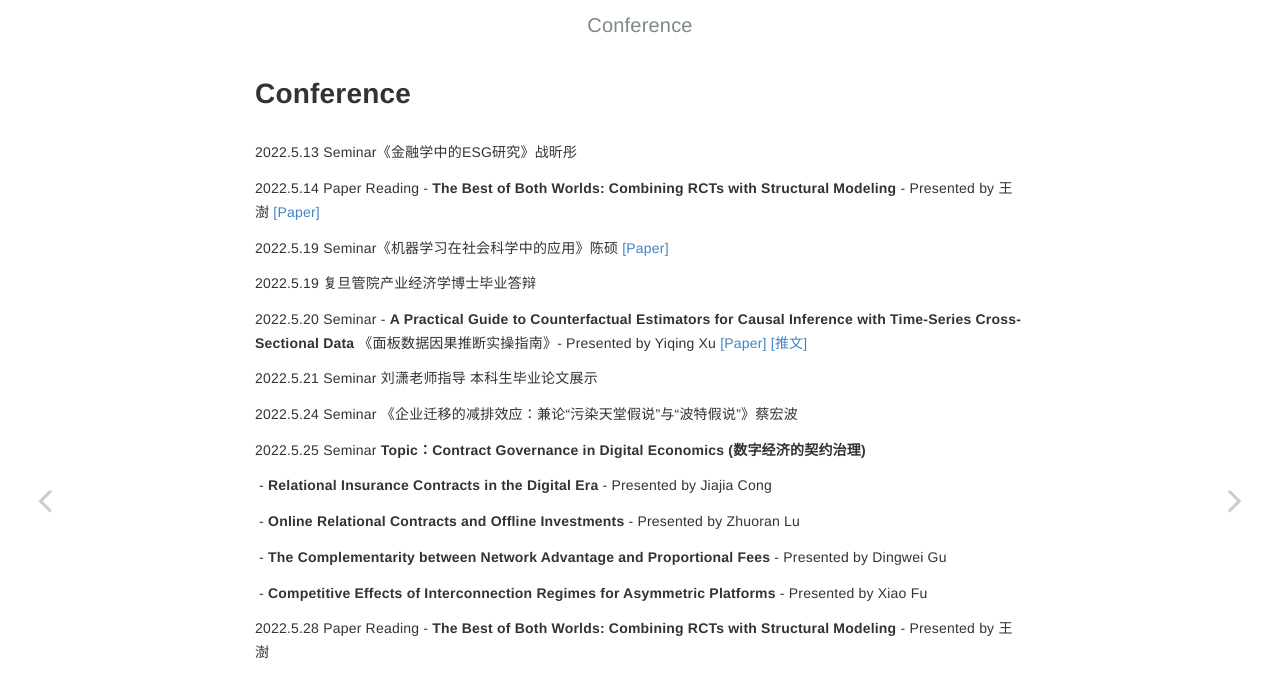
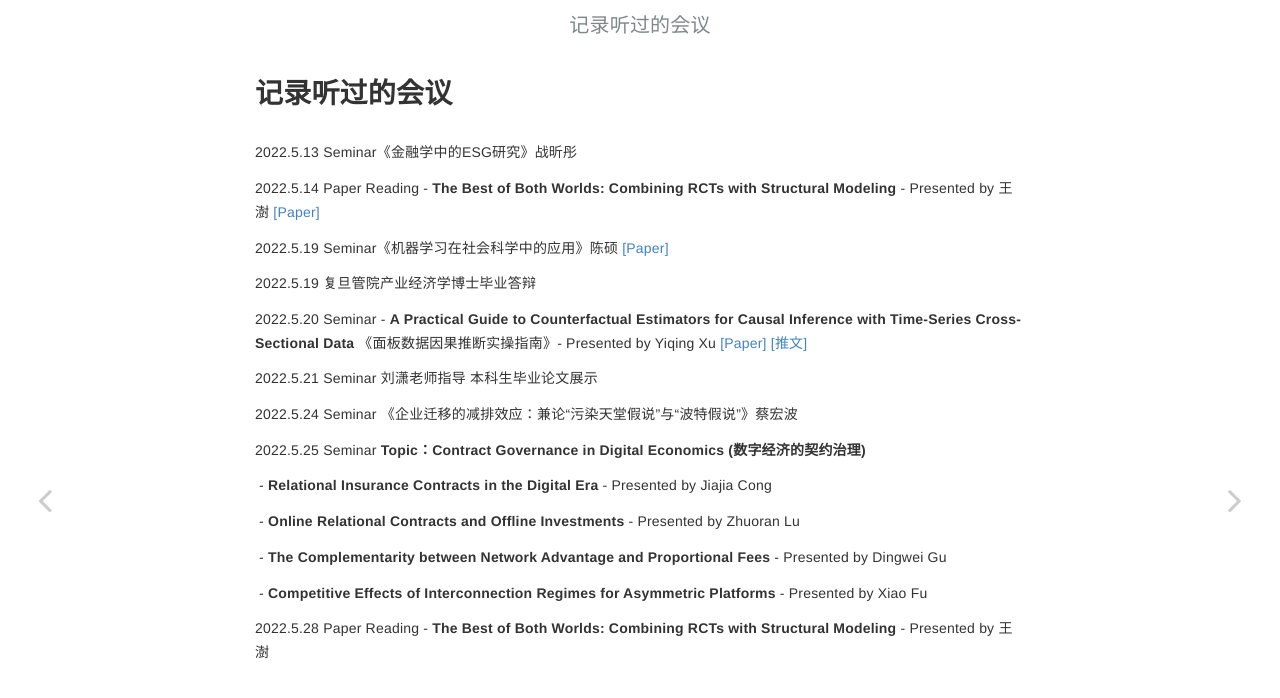
Before and after one commit to Zhuopie/Zhuopie.github.io, a Jekyll site: the page built from _pages/Conference.md, in a window 1280 px wide. Shown: the top 698 px of the page. Built offline with Jekyll 4.4.1, drawn with Linux system fonts in a browser that asks for light colours.

Commit message:
Update Conference.md

```diff
--- a/_pages/Conference.md
+++ b/_pages/Conference.md
@@ -1,5 +1,5 @@
 ---
-title: Conference
+title: 记录听过的会议
 author: Zhuopie
 date: 2022-05-04
 category: Jekyll
```
